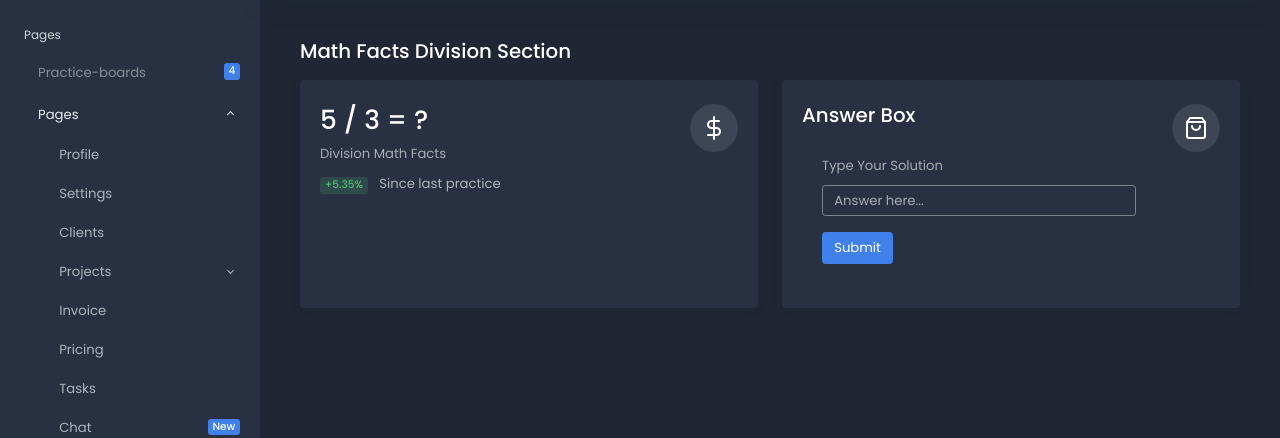
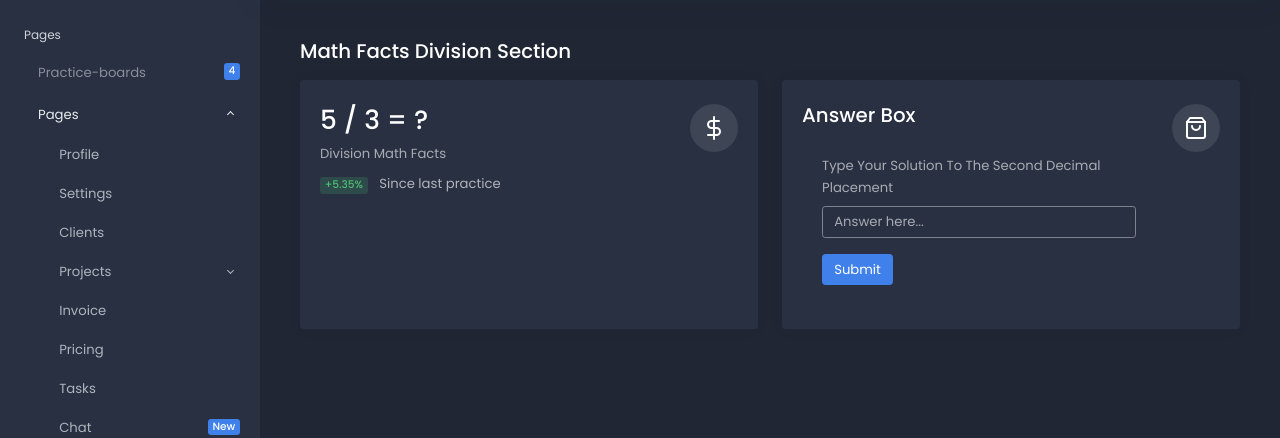
Before and after one commit to M-W-Kirk/kcoremath, a Django app: page /divide.html in a window 1280 px wide. Shown: the part 66-504 px from the top of the page. Run offline with Django 3.2, Linux system fonts and the light colour scheme; some libraries are stand-ins or nearby versions.

Commit message:
updates added

```diff
--- a/kcoremath/website/templates/divide.html
+++ b/kcoremath/website/templates/divide.html
@@ -43,7 +43,7 @@
                                     <form action="{% url 'website:divide' %}" method="POST">
                                         {% csrf_token %}
                                         <div class="mb-3">
-                                            <label class="form-label">Type Your Solution</label>
+                                            <label class="form-label">Type Your Solution To The Second Decimal Placement</label>
                                             <input class="form-control" type="text" placeholder="Answer here..." name="answer"></input>
                                             <input type="hidden" name="old_num_1" value="{{ num_1 }}">
                                             <input type="hidden" name="old_num_2" value="{{ num_2 }}">
```
